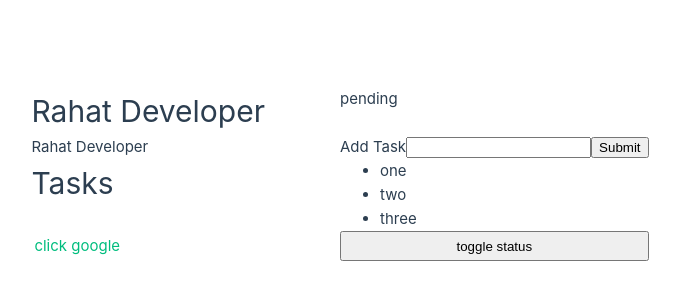
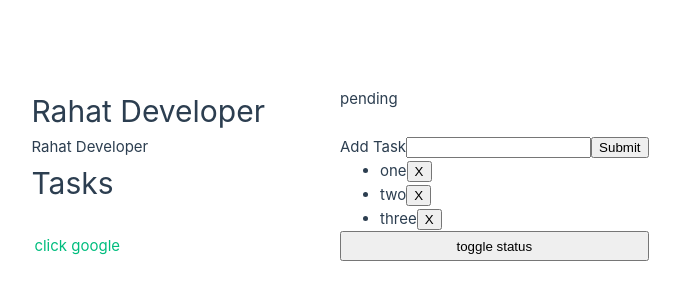
Before and after one commit to alaminislamrahat/vuejs-tutorial, a Vue app: page / in a window 1280 px wide. Shown: the part 226-526 px from the top of the page, without its empty margins (300-980 px from the left). Built offline with nearby package versions, Linux system fonts and the light colour scheme.

Commit message:
delete functionality added

```diff
--- a/src/App.vue
+++ b/src/App.vue
@@ -28,6 +28,10 @@ import { ref } from 'vue';
       }
     }
 
+    const deleTask = (index) => {
+      tasks.value.splice(index, 1)
+    }
+
 
 </script>
 
@@ -52,7 +56,10 @@ import { ref } from 'vue';
   <h1>Tasks</h1>
   <ul>
     <li v-for="(item, index) in tasks" :key="index">
-      {{ item }}
+     <span>
+       {{ item }}
+     </span>
+     <button @click="deleTask(index)">X</button>
     </li>
   </ul>
   <a :href="link"> click google</a>
```
